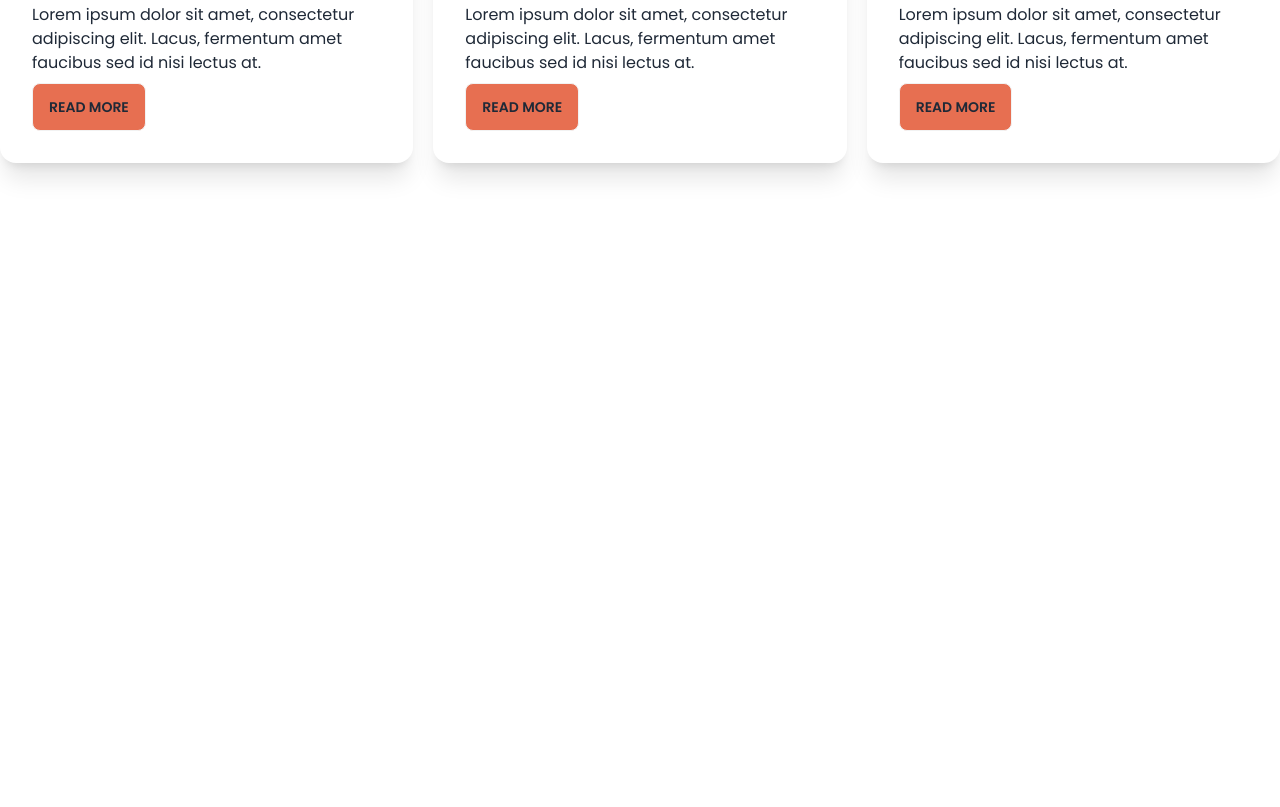
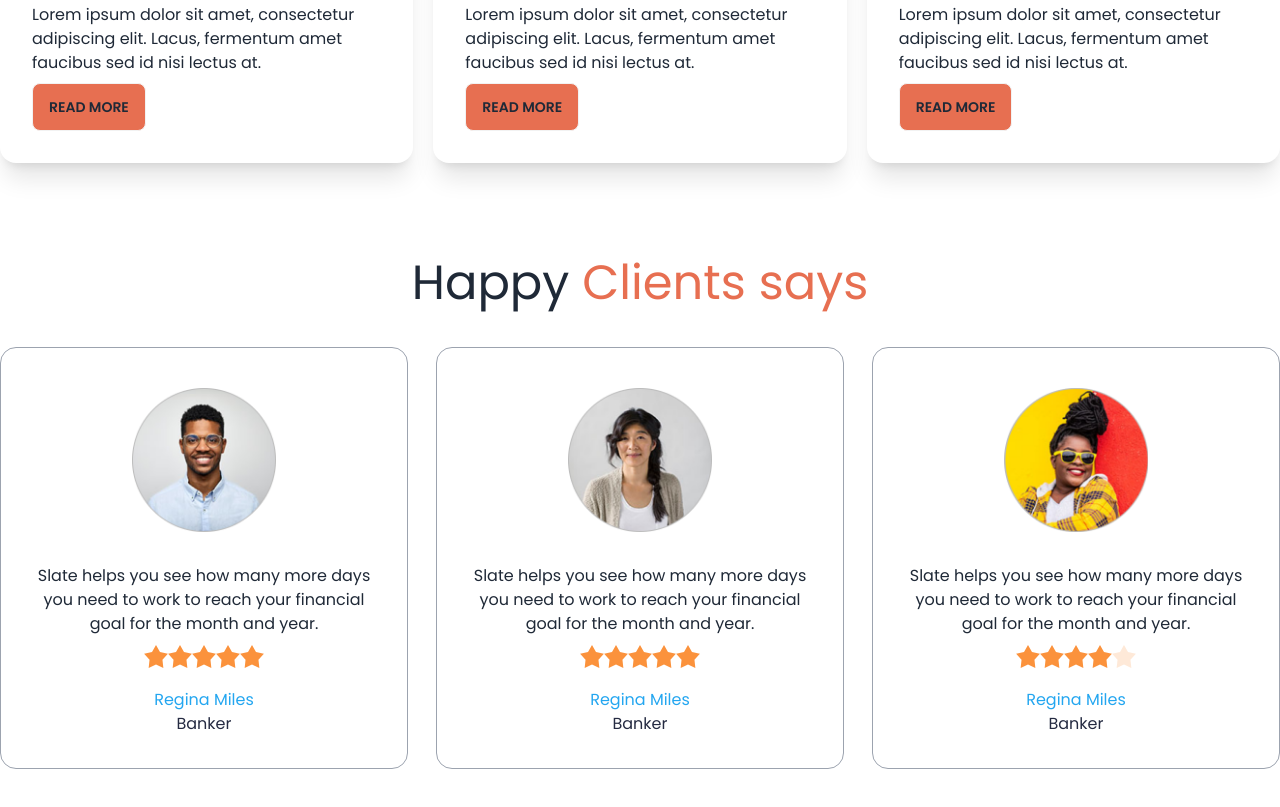
Before and after one commit to naeem182/biker-zone-with-tailwind-daisyui, a plain HTML site: page index.html in a window 1280 px wide. Shown: the part 1235-2042 px from the top of the page. Before the commit the page ends 1494 px from the top, so only its background shows below. Drawn offline with nearby package versions, Linux system fonts and the light colour scheme.

Commit message:
happy client section done

```diff
--- a/index.html
+++ b/index.html
@@ -182,7 +182,8 @@
                     <figure><img src="/images/others/latest1.png" alt="Shoes" /></figure>
                     <div class="card-body">
                         <h2 class="card-title">Ducati XDIAVEL S-73</h2>
-                        <p>Lorem ipsum dolor sit amet, consectetur adipiscing elit. Lacus, fermentum amet faucibus sed
+                        <p class="font-popins">Lorem ipsum dolor sit amet, consectetur adipiscing elit. Lacus, fermentum
+                            amet faucibus sed
                             id nisi lectus at.</p>
                         <div class="card-actions ">
                             <button class="btn bg-bike-pri">Read More</button>
@@ -193,7 +194,8 @@
                     <figure><img src="/images/others/latest1.png" alt="Shoes" /></figure>
                     <div class="card-body">
                         <h2 class="card-title">Ducati XDIAVEL S-73</h2>
-                        <p>Lorem ipsum dolor sit amet, consectetur adipiscing elit. Lacus, fermentum amet faucibus sed
+                        <p class="font-popins">Lorem ipsum dolor sit amet, consectetur adipiscing elit. Lacus, fermentum
+                            amet faucibus sed
                             id nisi lectus at.</p>
                         <div class="card-actions ">
                             <button class="btn bg-bike-pri">Read More</button>
@@ -204,7 +206,8 @@
                     <figure><img src="/images/others/latest1.png" alt="Shoes" /></figure>
                     <div class="card-body">
                         <h2 class="card-title">Ducati XDIAVEL S-73</h2>
-                        <p>Lorem ipsum dolor sit amet, consectetur adipiscing elit. Lacus, fermentum amet faucibus sed
+                        <p class="font-popins">Lorem ipsum dolor sit amet, consectetur adipiscing elit. Lacus, fermentum
+                            amet faucibus sed
                             id nisi lectus at.</p>
                         <div class="card-actions ">
                             <button class="btn bg-bike-pri">Read More</button>
@@ -218,6 +221,99 @@
             </div>
 
         </section>
+        <section class="my-24">
+            <!-- happy client -->
+            <h3 class="text-5xl mb-10 font-semi-bold text-center "> Happy <span class="text-bike-pri">Clients
+                    says</span></h3>
+            <div class="gap-7 grid grid-cols-1 md:grid-cols-2 lg:grid-cols-3 ">
+                <!-- cart 1 -->
+                <div class="card  bg-base-100 border border-gray-400">
+                    <figure class="px-10 pt-10">
+                        <img class="w-36" src="/images/others/user-1.png" alt="Shoes" class="rounded-xl" />
+                    </figure>
+                    <div class="card-body items-center text-center">
+
+                        <p class="font-popins">Slate helps you see how
+                            many more days you need
+                            to work to reach your financial
+                            goal for the month and year.</p>
+
+                        <!-- rating -->
+                        <div class="rating">
+                            <input type="radio" name="rating-2" class="mask mask-star-2 bg-orange-400" />
+
+                            <input type="radio" name="rating-2" class="mask mask-star-2 bg-orange-400" />
+                            <input type="radio" name="rating-2" class="mask mask-star-2 bg-orange-400" />
+                            <input type="radio" name="rating-2" class="mask mask-star-2 bg-orange-400" checked />
+                            <input type="radio" name="rating-2" class="mask mask-star-2 bg-orange-400" />
+                        </div>
+
+
+                        <div class="justify-center spacey-4 mt-3">
+                            <h4 class="text-[#23A6F0] font-popins text-6">Regina Miles</h4>
+                            <h5 class="font-popins font-semi-bold text-4 text-[#252B42]">Banker</h5>
+                        </div>
+                    </div>
+                </div>
+                <!-- cart 2 -->
+                <div class="card  bg-base-100 border border-gray-400">
+                    <figure class="px-10 pt-10">
+                        <img class="w-36" src="/images/others/user-2.png" alt="Shoes" class="rounded-xl" />
+                    </figure>
+                    <div class="card-body items-center text-center">
+
+                        <p class="font-popins">Slate helps you see how
+                            many more days you need
+                            to work to reach your financial
+                            goal for the month and year.</p>
+
+                        <!-- rating -->
+                        <div class="rating">
+                            <input type="radio" name="rating-2" class="mask mask-star-2 bg-orange-400" />
+
+                            <input type="radio" name="rating-2" class="mask mask-star-2 bg-orange-400" />
+                            <input type="radio" name="rating-2" class="mask mask-star-2 bg-orange-400" />
+                            <input type="radio" name="rating-2" class="mask mask-star-2 bg-orange-400" checked />
+                            <input type="radio" name="rating-2" class="mask mask-star-2 bg-orange-400" />
+                        </div>
+
+
+                        <div class="justify-center spacey-4 mt-3">
+                            <h4 class="text-[#23A6F0] font-popins text-6">Regina Miles</h4>
+                            <h5 class="font-popins font-semi-bold text-4 text-[#252B42]">Banker</h5>
+                        </div>
+                    </div>
+                </div> <!-- cart 3 -->
+                <div class="card  bg-base-100 border border-gray-400">
+                    <figure class="px-10 pt-10">
+                        <img class="w-36" src="/images/others/user-3.png" alt="Shoes" class="rounded-xl" />
+                    </figure>
+                    <div class="card-body items-center text-center">
+
+                        <p class="font-popins">Slate helps you see how
+                            many more days you need
+                            to work to reach your financial
+                            goal for the month and year.</p>
+
+                        <!-- rating -->
+                        <div class="rating">
+                            <input type="radio" name="rating-2" class="mask mask-star-2 bg-orange-400" />
+
+                            <input type="radio" name="rating-2" class="mask mask-star-2 bg-orange-400" />
+                            <input type="radio" name="rating-2" class="mask mask-star-2 bg-orange-400" />
+                            <input type="radio" name="rating-2" class="mask mask-star-2 bg-orange-400" checked />
+                            <input type="radio" name="rating-2" class="mask mask-star-2 bg-orange-400" />
+                        </div>
+
+
+                        <div class="justify-center spacey-4 mt-3">
+                            <h4 class="text-[#23A6F0] font-popins text-6">Regina Miles</h4>
+                            <h5 class="font-popins font-semi-bold text-4 text-[#252B42]">Banker</h5>
+                        </div>
+                    </div>
+                </div>
+            </div>
+        </section>
 
     </main>
     <footer>
```
